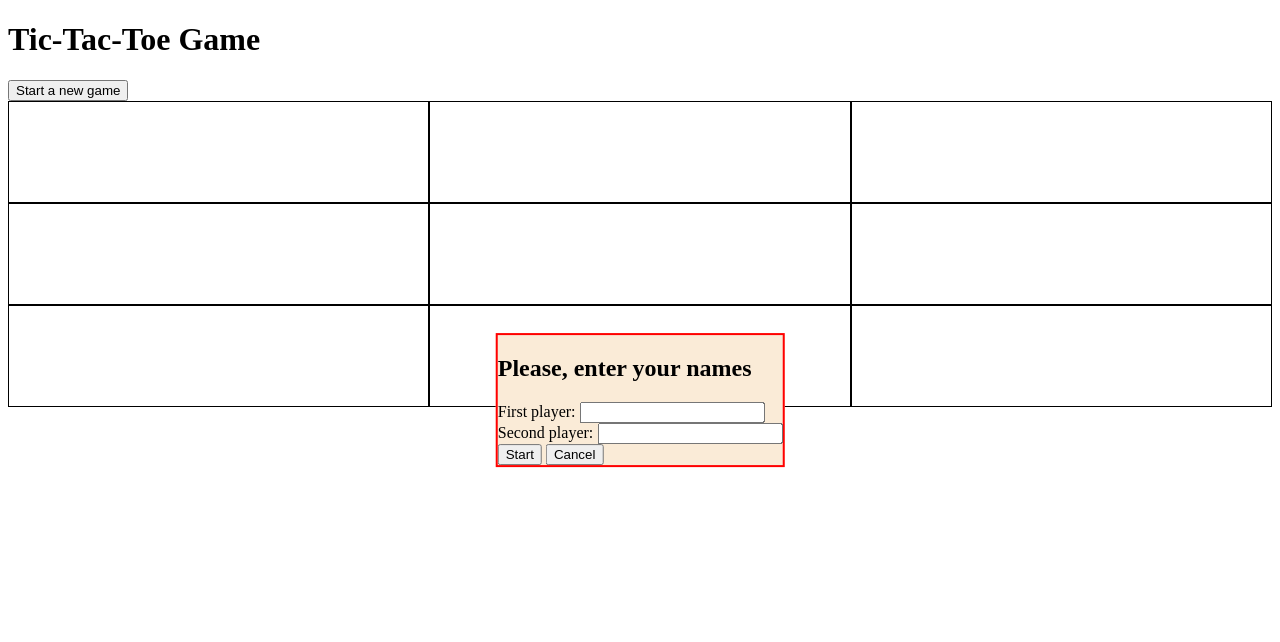
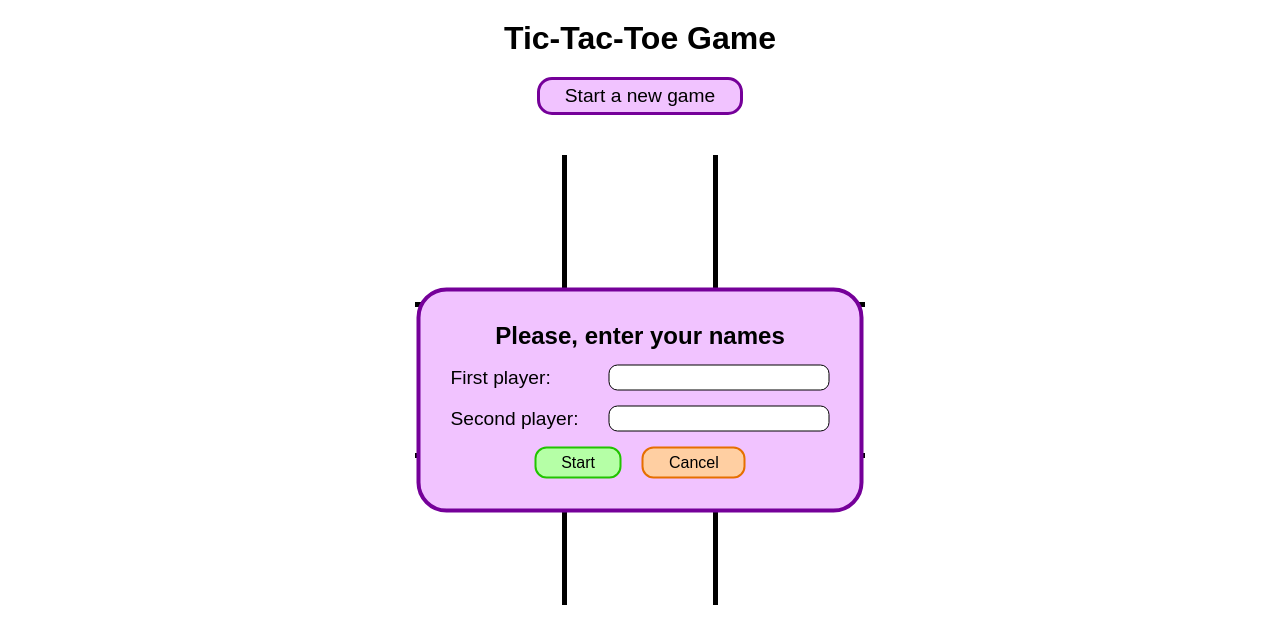
Before and after one commit to christina172/tic-tac-toe, a plain HTML site: page index.html in a window 1280 px wide. Both pictures are taken after a click on the button "Start a new game". Drawn offline with Linux system fonts and the light colour scheme.

Commit message:
Add styling

```diff
--- a/game.js
+++ b/game.js
@@ -55,7 +55,7 @@ function play(e) {
 
         function game(item) {
             item.addEventListener("click", () => {
-                if (item.textContent !== "x" && item.textContent !== "0" && announcement.textContent === "") {
+                if (item.textContent !== "x" && item.textContent !== "o" && announcement.textContent === "") {
                     if (playerOne.score === playerTwo.score) {
                         item.classList.add("x");
                         item.textContent = "x";
@@ -63,21 +63,23 @@ function play(e) {
                         console.log("playerOne.score ", playerOne.score);
                     } else {
                         item.classList.add("o");
-                        item.textContent = "0";
+                        item.textContent = "o";
                         playerTwo.score++;
                         console.log("playerTwo.score ", playerTwo.score);
                     }
                     for (let k = 0; k < Gameboard.lines.length; k++) {
                         if (Gameboard.lines[k][0].textContent === "x" && Gameboard.lines[k][1].textContent === "x" && Gameboard.lines[k][2].textContent === "x") {
                             backup.textContent = "First player won";
+                            backup.classList.add("first-player");
                             announcement.textContent = `Congratulations, ${document.getElementById("name-one").value}! You won. Don't worry ${document.getElementById("name-two").value}, you'll win next time!`;
                             playerOne.score = 0;
                             playerTwo.score = 0;
                             document.querySelector("form").reset();
 
                         };
-                        if (Gameboard.lines[k][0].textContent === "0" && Gameboard.lines[k][1].textContent === "0" && Gameboard.lines[k][2].textContent === "0") {
+                        if (Gameboard.lines[k][0].textContent === "o" && Gameboard.lines[k][1].textContent === "o" && Gameboard.lines[k][2].textContent === "o") {
                             backup.textContent = "Second player won";
+                            backup.classList.add("second-player");
                             announcement.textContent = `Congratulations, ${document.getElementById("name-two").value}! You won. Don't worry ${document.getElementById("name-one").value}, you'll win next time!`;
                             playerOne.score = 0;
                             playerTwo.score = 0;
@@ -85,7 +87,7 @@ function play(e) {
                         }
                     }
                     if (playerOne.score === 5 && playerTwo.score === 4) {
-                        announcement.textContent = "It's a tie!";
+                        backup.textContent = "It's a tie!";
                         playerOne.score = 0;
                         playerTwo.score = 0;
                         document.querySelector("form").reset();
--- a/index.html
+++ b/index.html
@@ -19,20 +19,22 @@
     <div class="form-popup">
         <form>
             <h2>Please, enter your names</h2>
-            <div class="first-player">
+            <div class="player">
                 <label for="name-one">First player: </label>
                 <input type="text" id="name-one" name="name-one" required>
             </div>
-            <div class="second-player">
+            <div class="player">
                 <label for="name-two">Second player: </label>
                 <input type="text" id="name-two" name="name-two" required>
             </div>
-            <button class="start">Start</button>
-            <button class="cancel" type="button">Cancel</button>
+            <div class="buttons">
+                <button class="start">Start</button>
+                <button class="cancel" type="button">Cancel</button>
+            </div>
         </form>
     </div>
 
-    <div class=" board">
+    <div class="board">
         <div class="cell" id="c0"></div>
         <div class="cell" id="c1"></div>
         <div class="cell" id="c2"></div>
--- a/styles.css
+++ b/styles.css
@@ -1,6 +1,54 @@
+* {
+    margin: 0;
+    padding: 0;
+}
+
+body {
+    display: flex;
+    flex-direction: column;
+    align-items: center;
+    gap: 20px;
+    font-family: sans-serif;
+}
+
+h1 {
+    margin-top: 20px;
+    font-size: 2rem;
+}
+
+.open {
+    font-size: 1.2rem;
+    padding: 5px 25px;
+    border-radius: 15px;
+    border: 3px solid rgb(117, 0, 153);
+    background-color: rgb(241, 195, 255);
+}
+
+.open:hover {
+    background-color: rgb(229, 142, 255);
+}
+
+.player-names {
+    display: flex;
+    justify-content: center;
+    gap: 20px;
+    font-size: 1.2rem;
+    font-weight: bold;
+}
+
+.first-player {
+    color: rgb(33, 196, 0);
+}
+
+.second-player {
+    color: rgb(230, 111, 0);
+}
+
 .form-popup {
-    border: 2px solid red;
-    background-color: antiquewhite;
+    border-radius: 30px;
+    border: 4px solid rgb(117, 0, 153);
+    background-color: rgb(241, 195, 255);
+    padding: 30px;
     display: none;
     position: fixed;
     top: 50%;
@@ -8,20 +56,103 @@
     transform: translate(-50%, -50%);
 }
 
+form {
+    display: flex;
+    flex-direction: column;
+    gap: 15px;
+}
+
+h2 {
+    font-size: 1.5rem;
+    align-self: center;
+}
+
+.player {
+    display: flex;
+    justify-content: space-between;
+    align-items: center;
+    gap: 30px;
+}
+
+label {
+    font-size: 1.2rem;
+}
+
+input {
+    border: 1.5px black solid;
+    border-radius: 9px;
+    font-size: 1rem;
+    padding: 3px 6px;
+}
+
+.buttons {
+    display: flex;
+    justify-content: center;
+    gap: 20px;
+}
+
+.start,
+.cancel {
+    font-size: 1rem;
+    padding: 5px 25px;
+    border-radius: 12px;
+}
+
+.start {
+    background-color: rgb(181, 255, 166);
+    border: solid 2px rgb(33, 196, 0);
+}
+
+.start:hover {
+    background-color: rgb(143, 255, 120)
+}
+
+.cancel {
+    background-color: rgb(255, 207, 162);
+    border: solid 2px rgb(230, 111, 0);
+}
+
+.cancel:hover {
+    background-color: rgb(255, 191, 131)
+}
+
 .board {
+    height: 450px;
+    width: 450px;
     display: grid;
     grid-template-columns: repeat(3, 1fr);
+    grid-template-rows: repeat(3, 1fr);
+    gap: 5px;
+    background-color: black;
 }
 
 .cell {
-    border: 1px solid black;
-    height: 100px;
+    background-color: white;
+
+}
+
+.x,
+.o {
+    font-size: 7rem;
+    font-weight: bold;
+    text-align: center;
 }
 
 .x {
-    background-color: pink;
+    background-color: rgb(181, 255, 166);
+    color: rgb(33, 196, 0);
 }
 
 .o {
-    background-color: lightblue;
+    background-color: rgb(255, 207, 162);
+    color: rgb(230, 111, 0);
 }
+
+.backup {
+    font-weight: bold;
+}
+
+.backup,
+.announcement {
+    font-size: 1.2rem;
+}
```
